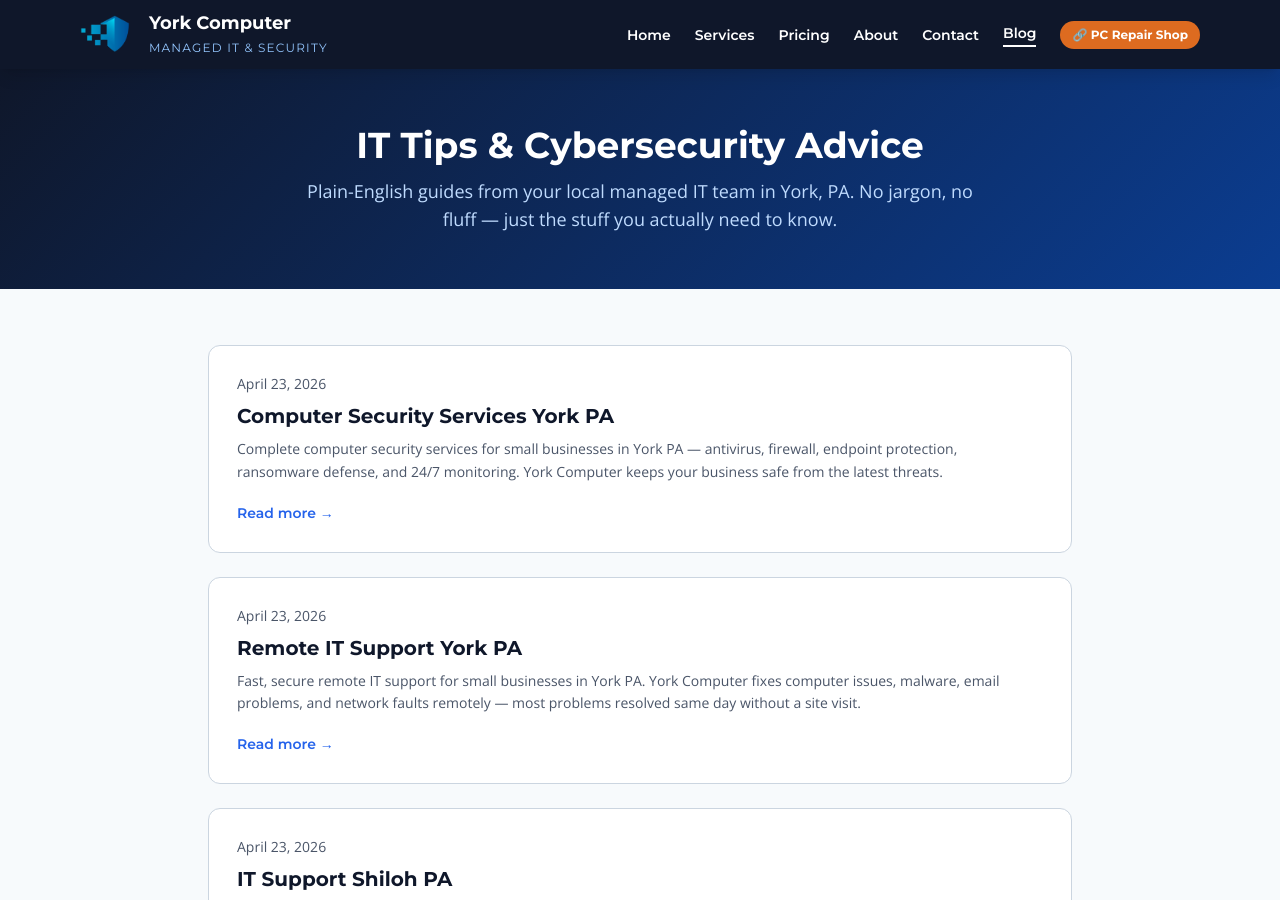
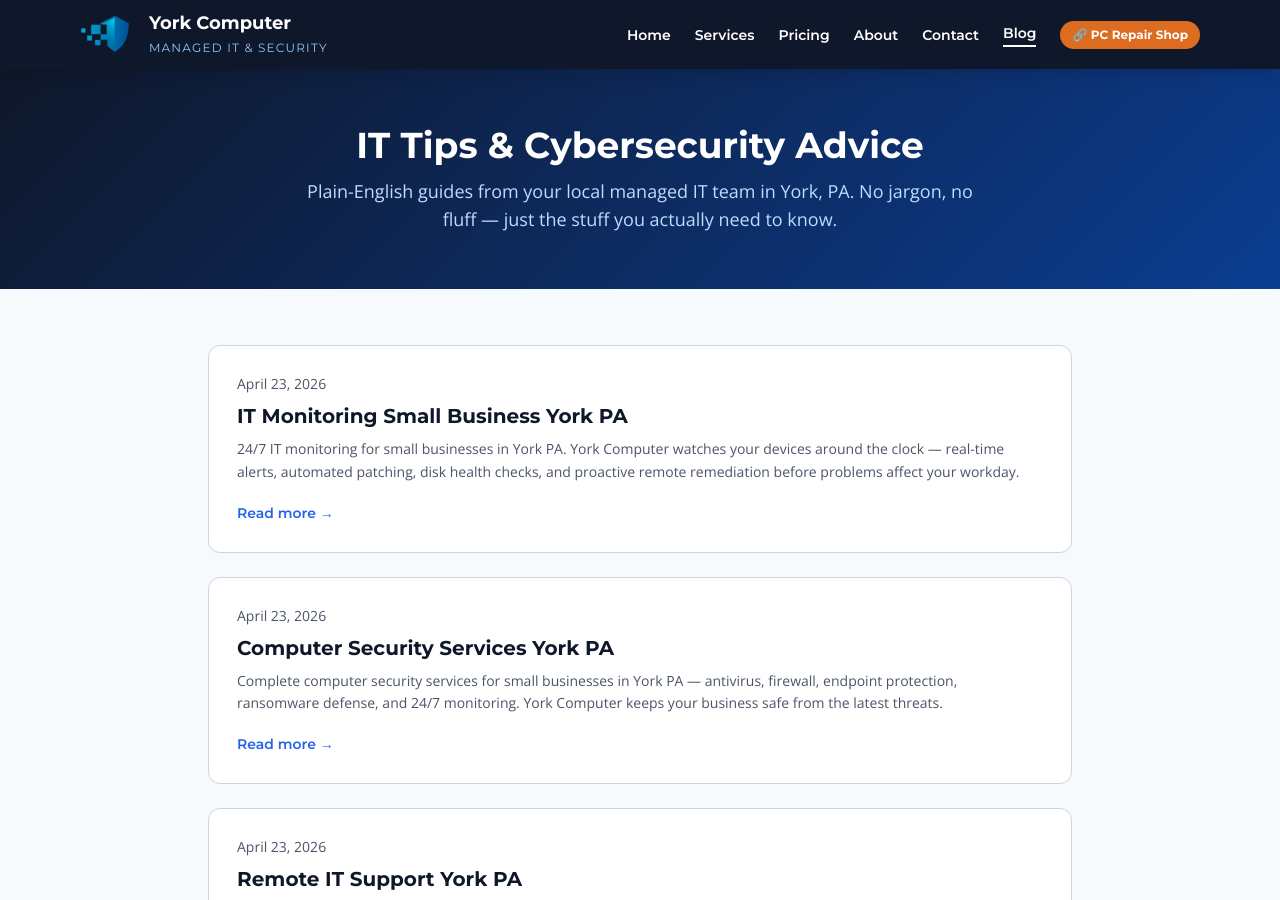
Before and after one commit to oak8513/yorkcomputer-net, a Jekyll site: the page built from blog/index.html, in a window 1280 px wide and 900 px high. Built offline with Jekyll 4.4.1, drawn with Linux system fonts in a browser that asks for light colours; nearby versions of some CDN libraries; a script that is not in the unit is left out.

Commit message:
SEO: add IT monitoring small business York PA landing page

```diff
--- a/blog/index.html
+++ b/blog/index.html
@@ -17,6 +17,14 @@ og_description: "Plain-English IT and cybersecurity advice for small businesses
 <div class="max-w-4xl mx-auto px-4 py-14">
 
   <!-- BEGIN_SERVICE_PAGES -->
+  <article class="bg-white border border-yc-gray rounded-xl p-7 hover:shadow-lg transition mb-6">
+    <div class="text-sm text-yc-steel mb-2">April 23, 2026</div>
+    <h2 class="font-heading font-bold text-xl text-yc-navy mb-2">
+      <a href="/blog/it-monitoring-small-business-york-pa.html" class="hover:underline">IT Monitoring Small Business York PA</a>
+    </h2>
+    <p class="text-yc-steel text-sm leading-relaxed mb-4">24/7 IT monitoring for small businesses in York PA. York Computer watches your devices around the clock — real-time alerts, automated patching, disk health checks, and proactive remote remediation before problems affect your workday.</p>
+    <a href="/blog/it-monitoring-small-business-york-pa.html" class="inline-block text-yc-bright font-heading font-semibold text-sm hover:underline">Read more &rarr;</a>
+  </article>
   <article class="bg-white border border-yc-gray rounded-xl p-7 hover:shadow-lg transition mb-6">
     <div class="text-sm text-yc-steel mb-2">April 23, 2026</div>
     <h2 class="font-heading font-bold text-xl text-yc-navy mb-2">
--- a/sitemap.xml
+++ b/sitemap.xml
@@ -73,4 +73,10 @@
     <changefreq>monthly</changefreq>
     <priority>0.9</priority>
   </url>
+  <url>
+    <loc>https://yorkcomputer.net/blog/it-monitoring-small-business-york-pa.html</loc>
+    <lastmod>2026-04-23</lastmod>
+    <changefreq>monthly</changefreq>
+    <priority>0.9</priority>
+  </url>
 </urlset>
```
Also changed, not shown: blog/it-monitoring-small-business-york-pa.html (added, +135 -0 lines).
